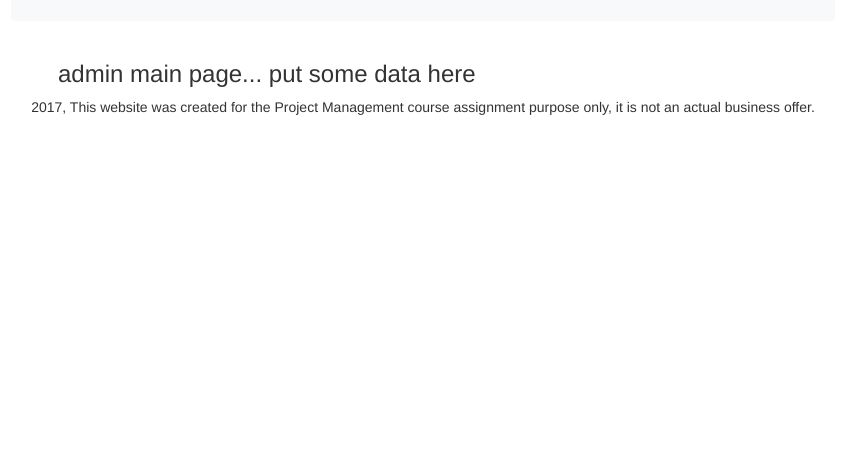
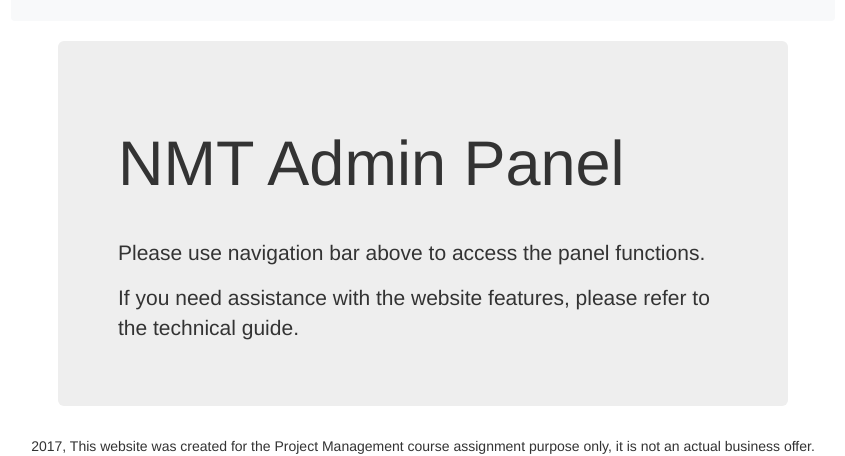
Before and after one commit to mboch1/NMT-Website, a PHP site: page /NMT-Website/admin/adminIndex.php in a window 1280 px wide. Shown: the part 371-827 px from the top of the page, without its empty margins (217-1062 px from the left). Before the commit the page ends 486 px from the top, so only its background shows below. Run offline with PHP 8.4, Linux system fonts and the light colour scheme; a user stored in the database is signed in; data that the repository does not hold is empty; some libraries are stand-ins or nearby versions.

Commit message:
added some text to admin panel

```diff
--- a/admin/adminIndex.php
+++ b/admin/adminIndex.php
@@ -44,7 +44,13 @@
         <div class="row">
             <div class="col-2"></div>
             <div class="col">
-                <h3>admin main page... put some data here</h3>
+                <div class="jumbotron">
+                    <div class="page-header">
+                        <h1>NMT Admin Panel</h1>
+                    </div>
+                    <p>Please use navigation bar above to access the panel functions.</p>
+                    <p>If you need assistance with the website features, please refer to the technical guide.</p>
+                </div>
             </div>
             <div class="col-2"></div>
         </div>
```
